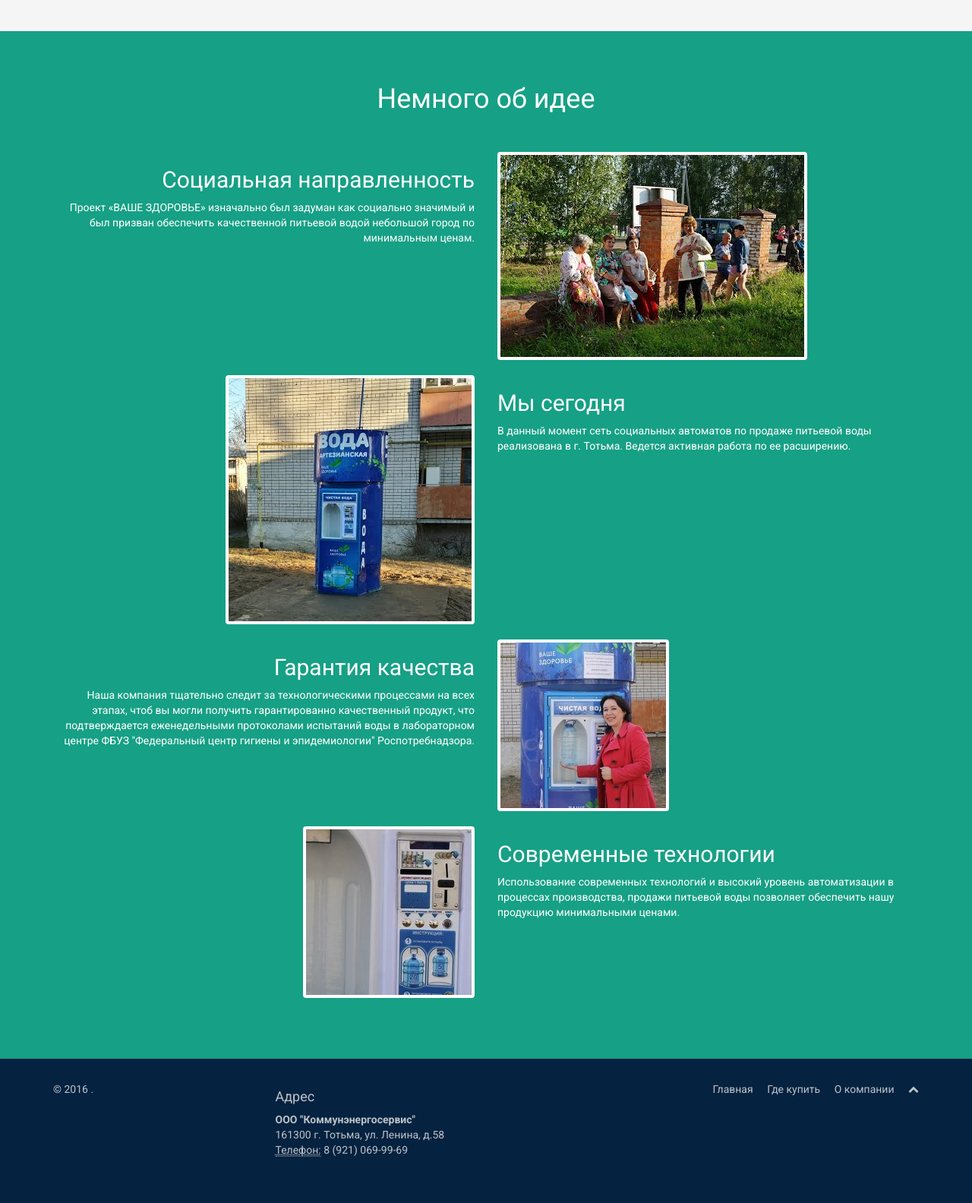
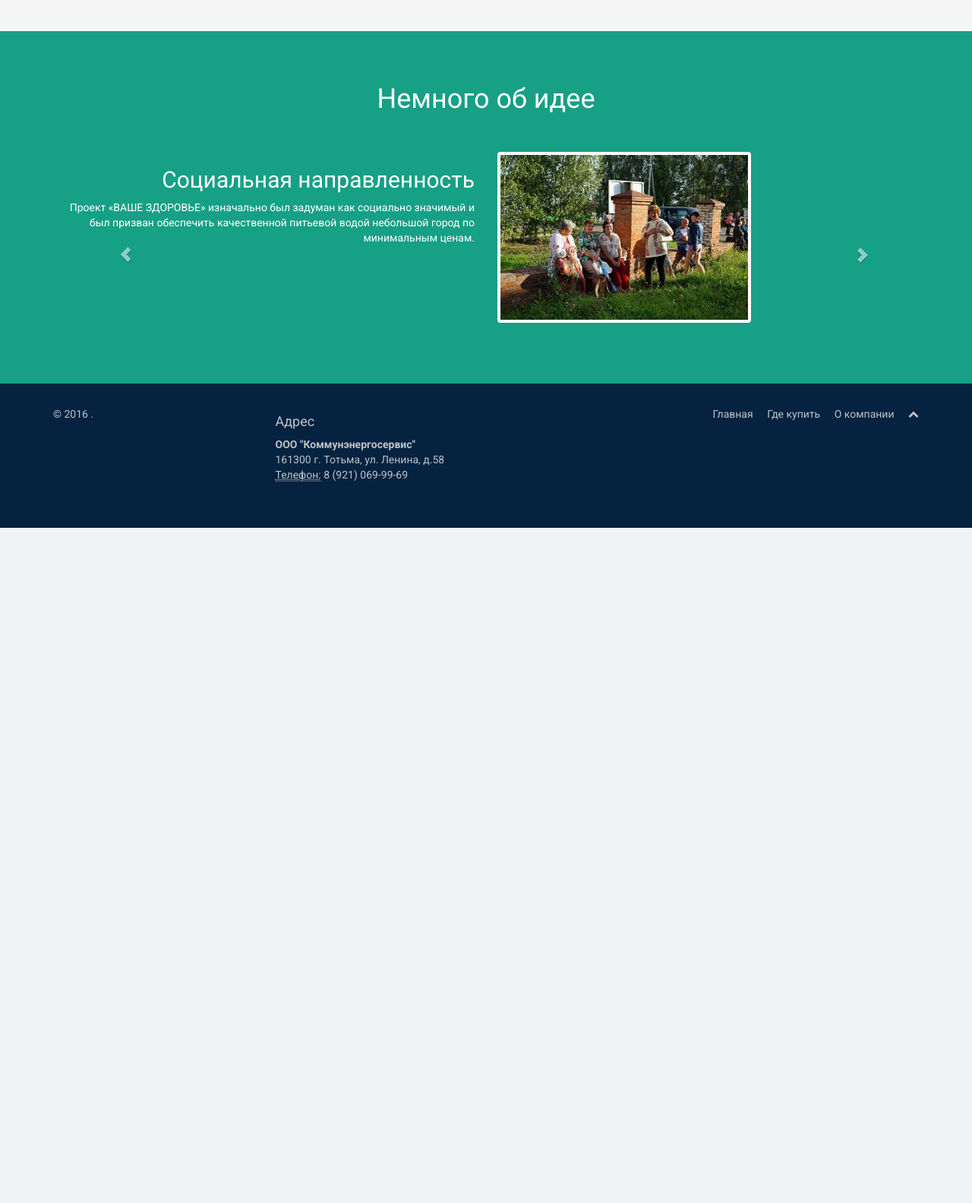
Before and after one commit to mmasterenko/voda-vashe, a Django app: page / in a window 1280 px wide. Shown: the part 3215-4799 px from the top of the page at 76% size. After the commit the page ends 3910 px from the top, so only its background shows below. Run offline with Django 3.2, Linux system fonts and the light colour scheme; some libraries are stand-ins or nearby versions.

Commit message:
:wrench: css fix: about idea section carousel

```diff
--- a/voda/static/voda/css/main.css
+++ b/voda/static/voda/css/main.css
@@ -1093,3 +1093,10 @@ ul.faq li > div h3 {
   margin-top: 150px;
   margin-bottom: 150px;
 }
+
+/* custom css */
+
+.i225x225 {
+  max-width: 225px;
+  max-height: 225px;
+}
--- a/voda/templates/voda/index.html
+++ b/voda/templates/voda/index.html
@@ -359,45 +359,76 @@
                     </div>
                     <div class="gap"></div>
 
+                    <div id="idea-slider" class="carousel slide" data-ride="carousel">
+
+                        <div class="carousel-inner" role="listbox">
+
+                            <div class="item active">
+                                <div class="container">
                                     <div class="row">
                                         <div class="col-md-6 text-right">
                                             <h2>Социальная направленность</h2>
                                             <p>Проект «ВАШЕ ЗДОРОВЬЕ» изначально был задуман как социально значимый и был призван обеспечить качественной питьевой водой небольшой город по минимальным ценам.</p>
                                         </div>
                                         <div class="col-md-6 text-left">
-                            <p><img class="img-responsive img-thumbnail img-square" src="{% static 'voda/images2/imgs_old/idea1.jpg' %}" alt="" ></p>
+                                            <p><img style="max-height: 225px" class="img-responsive img-thumbnail img-square" src="{% static 'voda/images2/imgs_old/idea1.jpg' %}" alt="" ></p>
+                                        </div>
+                                    </div>
                                 </div>
                             </div>
 
+                            <div class="item">
+                                <div class="container">
                                     <div class="row">
                                         <div class="col-md-6 text-right">
-                            <p><img class="img-responsive img-thumbnail img-square" src="{% static 'voda/images2/imgs_old/idea2.jpg' %}" alt="" ></p>
+                                            <p><img class="i225x225 img-responsive img-thumbnail img-square" src="{% static 'voda/images2/imgs_old/idea2.jpg' %}" alt="" ></p>
                                         </div>
                                         <div class="col-md-6">
                                             <h2>Мы сегодня</h2>
                                             <p>В данный момент сеть социальных автоматов по продаже питьевой воды реализована в г. Тотьма. Ведется активная работа по ее расширению.</p>
                                         </div>
                                     </div>
-
+                                </div>
+                            </div>
+                            <div class="item">
+                                <div class="container">
                                     <div class="row">
                                         <div class="col-md-6 text-right">
                                             <h2>Гарантия качества</h2>
                                             <p>Наша компания тщательно следит за технологическими процессами на всех этапах, чтоб вы могли получить гарантированно качественный продукт, что подтверждается еженедельными протоколами испытаний воды в лабораторном центре ФБУЗ "Федеральный центр гигиены и эпидемиологии" Роспотребнадзора.</p>
                                         </div>
                                         <div class="col-md-6 text-left">
-                            <p><img class="img-responsive img-thumbnail img-square" src="{% static 'voda/images2/imgs_old/idea3.jpg' %}" alt="" ></p>
+                                            <p><img class="i225x225 img-responsive img-thumbnail img-square" src="{% static 'voda/images2/imgs_old/idea3.jpg' %}" alt="" ></p>
                                         </div>
                                     </div>
-
+                                </div>
+                            </div>
+                            <div class="item">
+                                <div class="container">
                                     <div class="row">
                                         <div class="col-md-6 text-right">
-                            <p><img class="img-responsive img-thumbnail img-square" src="{% static 'voda/images2/imgs_old/idea4.jpg' %}" alt="" ></p>
+                                            <p><img class="i225x225 img-responsive img-thumbnail img-square" src="{% static 'voda/images2/imgs_old/idea4.jpg' %}" alt="" ></p>
                                         </div>
                                         <div class="col-md-6 text-left">
                                             <h2>Современные технологии</h2>
                                             <p>Использование современных технологий и высокий уровень автоматизации в процессах производства, продажи питьевой воды позволяет обеспечить нашу продукцию минимальными ценами.</p>
                                         </div>
                                     </div>
+                                </div>
+                            </div>
+
+                        </div>
+                        <a style="background-image: none" class="left carousel-control" href="#idea-slider" data-slide="prev">
+                            <span class="glyphicon glyphicon-chevron-left" aria-hidden="true"></span>
+                            <span class="sr-only">Previous</span>
+                        </a>
+                        <a style="background-image: none" class="right carousel-control" href="#idea-slider" data-slide="next">
+                            <span class="glyphicon glyphicon-chevron-right" aria-hidden="true"></span>
+                            <span class="sr-only">Next</span>
+                        </a>
+
+                    </div>
+
 
                 </div>
             </div>
```
Lines whose indentation alone changed are shown as unchanged.
